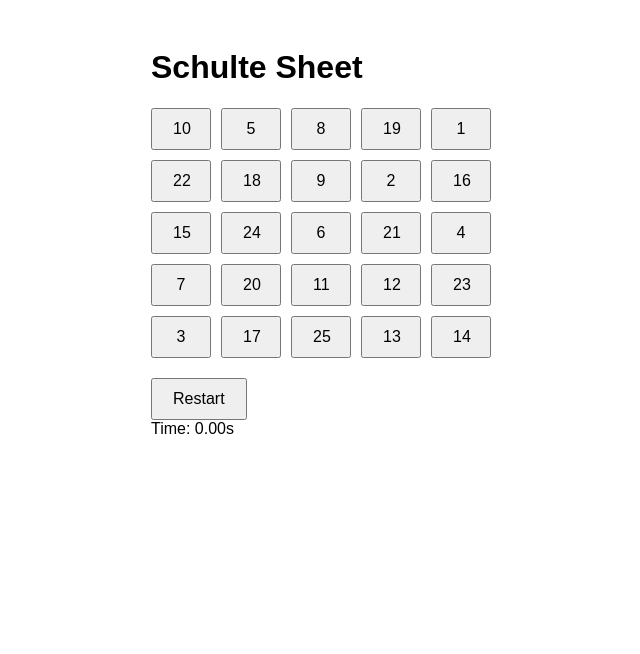
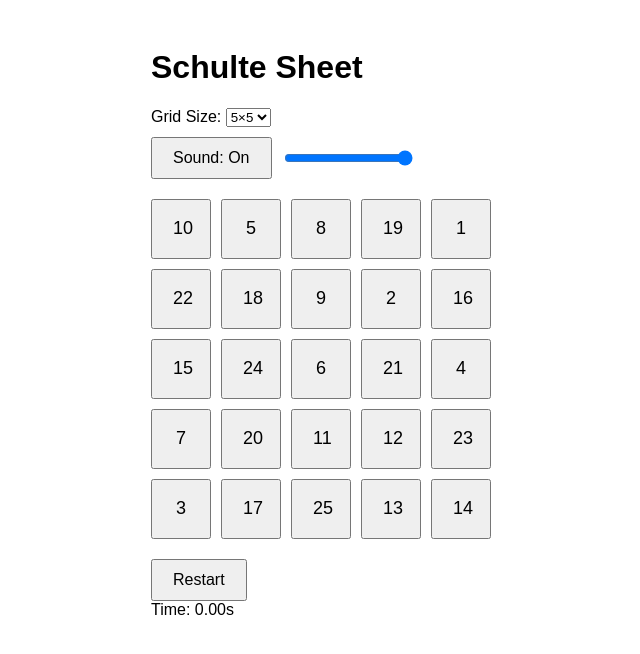
Before and after one commit to unomns/shulte, a website with bundled scripts: page public/index.html in a window 1280 px wide. Both pictures are taken after a click on the button "10". Shown: the whole page, without its empty margins (319-959 px from the left). Built offline with nearby package versions, Linux system fonts and the light colour scheme.

Commit message:
add sounds

```diff
--- a/public/index.html
+++ b/public/index.html
@@ -1,17 +1,35 @@
 <!DOCTYPE html>
 <html lang="en">
+
 <head>
   <meta charset="UTF-8" />
   <title>Schulte Sheet</title>
   <link rel="stylesheet" href="style.css" />
 </head>
+
 <body>
   <div id="app">
     <h1>Schulte Sheet</h1>
+
+    <label for="gridSize">Grid Size:</label>
+    <select id="gridSize">
+      <option value="3">3×3</option>
+      <option value="4">4×4</option>
+      <option value="5" selected>5×5</option>
+      <option value="6">6×6</option>
+      <option value="7">7×7</option>
+    </select>
+
+    <div id="sound-settings">
+      <button id="toggle-sound">Sound: On</button>
+      <input id="volume" type="range" min="0" max="0.3" step="0.01" value="1" />
+    </div>
+
     <div id="grid"></div>
     <button id="restart">Restart</button>
     <div id="timer">Time: 0.00s</div>
   </div>
   <script type="module" src="../dist/src/app.js"></script>
 </body>
+
 </html>
--- a/public/style.css
+++ b/public/style.css
@@ -8,12 +8,24 @@ body {
 
   #grid {
     display: grid;
-    grid-template-columns: repeat(5, 60px);
     gap: 10px;
     margin: 20px 0;
+  }
+
+  #grid button {
+    width: 60px;
+    height: 60px;
+    font-size: 18px;
   }
 
   button {
     padding: 10px 20px;
     font-size: 16px;
   }
+
+  #sound-settings {
+    display: flex;
+    gap: 10px;
+    align-items: center;
+    margin-top: 10px;
+  }
--- a/src/app.ts
+++ b/src/app.ts
@@ -1,18 +1,39 @@
-const GRID_SIZE = 5;
-let expected = 1;
+let gridSize: number = 5;
+let expected: number = 1;
 let startTime: number | null = null;
-// let intervalId: number;
 let intervalId: ReturnType<typeof setInterval>;
+let soundEnabled: boolean = true;
 
-
+const sizeSelect = document.getElementById("gridSize") as HTMLSelectElement;
 const gridEl = document.getElementById("grid")!;
 const timerEl = document.getElementById("timer")!;
 const restartBtn = document.getElementById("restart")!;
 
+const defaultVolume = 0.1
+const correctSound = new Audio("sounds/correct.wav");
+const wrongSound = new Audio("sounds/wrong.wav");
+const completeSound = new Audio("sounds/complete.wav");
+correctSound.volume = defaultVolume
+wrongSound.volume = defaultVolume
+completeSound.volume = defaultVolume
+const toggleBtn = document.getElementById("toggle-sound") as HTMLButtonElement;
+const volumeSlider = document.getElementById("volume") as HTMLInputElement;
+
+toggleBtn.onclick = () => {
+    soundEnabled = !soundEnabled;
+    toggleBtn.textContent = soundEnabled ? "Sound: On" : "Sound: Off";
+};
+
+volumeSlider.oninput = () => {
+    const vol = parseFloat(volumeSlider.value);
+    correctSound.volume = vol;
+    completeSound.volume = vol;
+};
+
 function generateNumbers(size: number): number[] {
-    const numbers = Array.from({ length: size*size }, (_,i) => i+1);
+    const numbers = Array.from({ length: size * size }, (_, i) => i + 1);
 
-    return numbers.sort(()=> Math.random() - 0.5);
+    return numbers.sort(() => Math.random() - 0.5);
 }
 
 function updateTimer() {
@@ -29,30 +50,48 @@ function renderGrid() {
     clearInterval(intervalId);
     timerEl.textContent = "Time: 0.00s";
 
-    const numbers = generateNumbers(GRID_SIZE);
+    gridSize = parseInt(sizeSelect.value);
+    gridEl.style.gridTemplateColumns = `repeat(${gridSize}, 60px)`;
+
+    const numbers = generateNumbers(gridSize);
     numbers.forEach(n => {
         const btn = document.createElement("button");
         btn.textContent = n.toString();
         btn.onclick = () => {
             if (n === expected) {
+                if (soundEnabled) {
+                    correctSound.currentTime = 0;
+                    correctSound.play();
+                }
+
                 btn.style.background = "green";
                 btn.disabled = true;
                 if (expected === 1) {
                     startTime = performance.now();
                     intervalId = setInterval(updateTimer, 100);
+                    correctSound.currentTime = 0;
                 }
                 expected++;
-                if (expected > GRID_SIZE * GRID_SIZE) {
+                if (expected > gridSize * gridSize) {
                     clearInterval(intervalId);
+                    if (soundEnabled) {
+                        completeSound.currentTime = 0;
+                        completeSound.play();
+                    }
                 }
             } else {
+                wrongSound.currentTime = 0;
+                wrongSound.play();
                 btn.style.background = "red";
-                setTimeout(() => btn.style.background = "", 200);
+                setTimeout(() => {
+                    btn.style.background = "";
+                }, 200);
             }
         };
         gridEl.appendChild(btn);
     });
 }
 
+sizeSelect.addEventListener("change", renderGrid);
 restartBtn.addEventListener("click", renderGrid);
 renderGrid();
```
Also changed, not shown: 3 other files.
